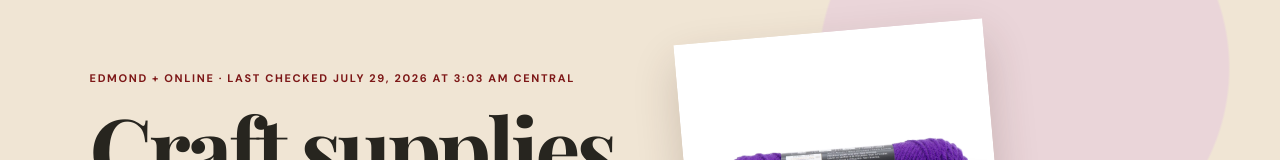
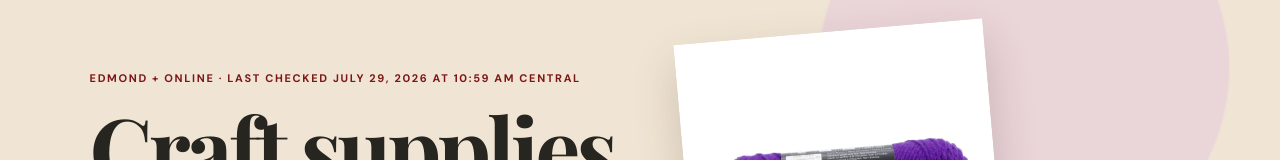
Before and after one commit to ccottingham1/judescraftdeals, a React (Vite) app: page / in a window 1280 px wide. Shown: the part 130-290 px from the top of the page. Built offline with nearby package versions, Linux system fonts and the light colour scheme; a web font is replaced by a local one.

Commit message:
Refresh: verify deals, stamp check dates (2026-07-29)
0 corrected · 0 removed · 0 flagged. Automated by scripts/refresh.mjs.

```diff
--- a/src/data/deals.ts
+++ b/src/data/deals.ts
@@ -4,7 +4,7 @@
 // Written by the refresh automation after every successful audit — the ONLY
 // place the displayed freshness date lives. Never a promise about the next run.
 export const meta = {
-  lastChecked: "July 29, 2026 at 3:03 AM Central",
+  lastChecked: "July 29, 2026 at 10:59 AM Central",
 };
 
 export type Craft = "Crochet" | "Beading";
```
Also changed, not shown: 1 other file (tests, documents, lock files or other folders).
